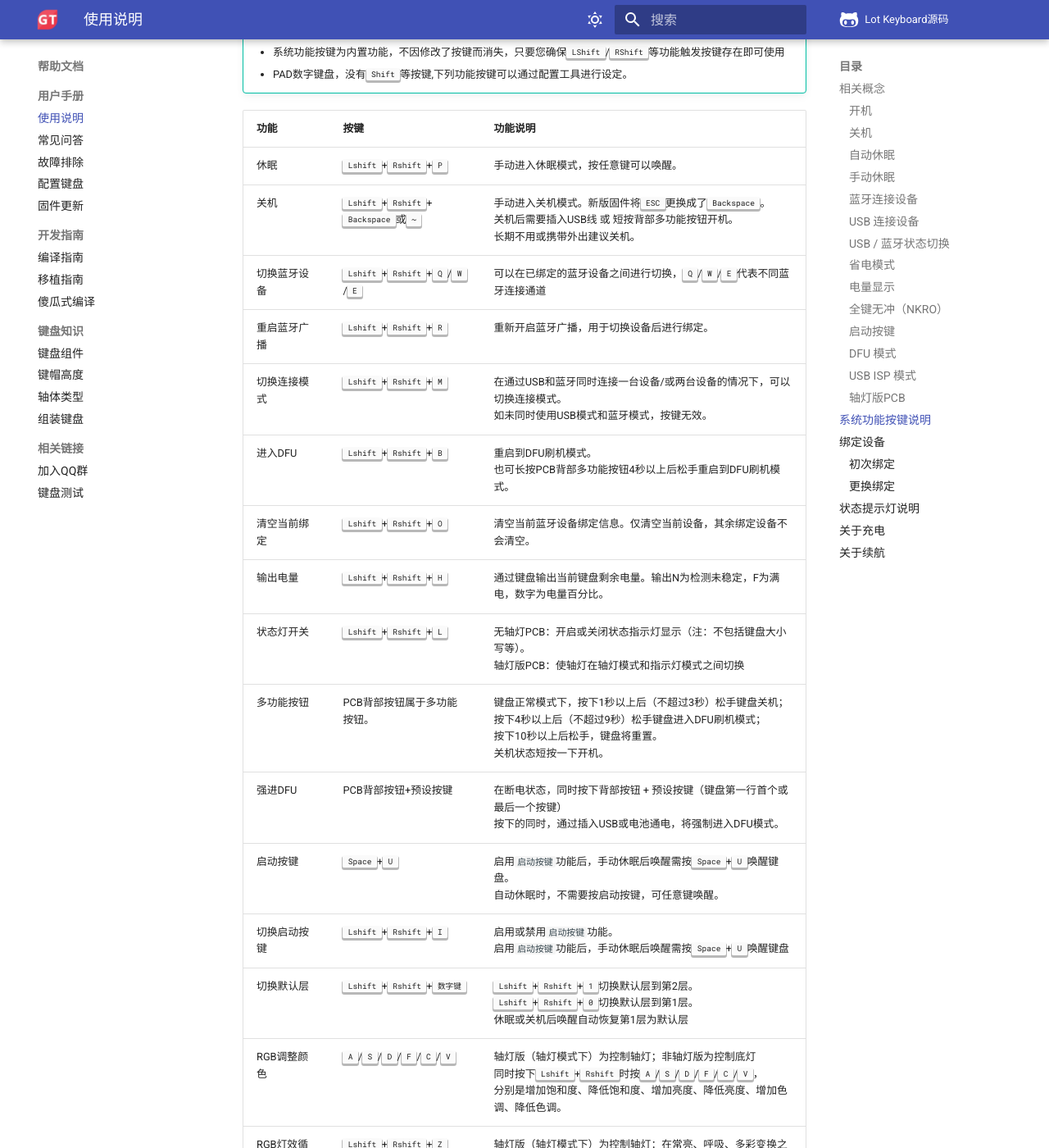
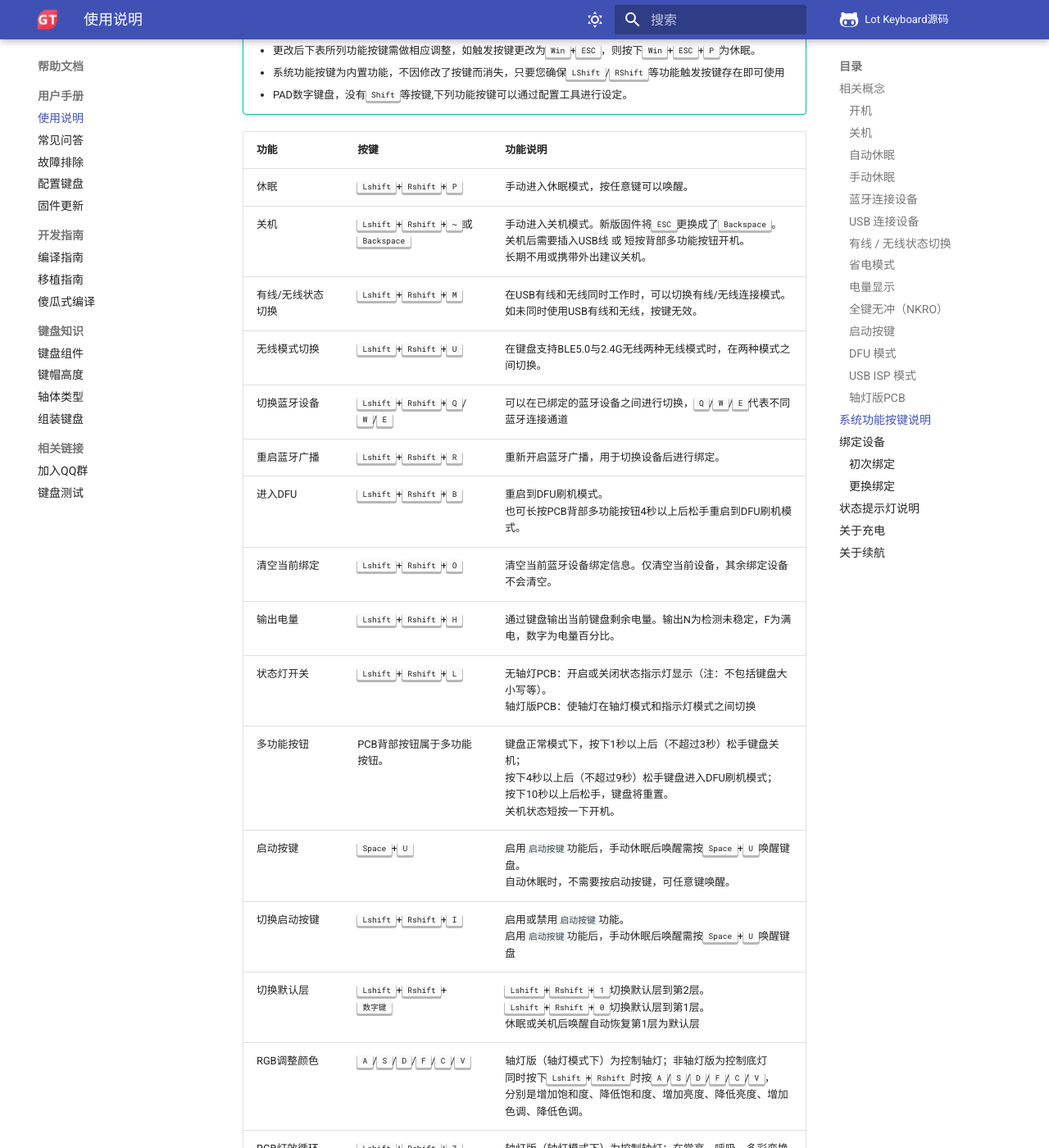
Before and after one commit to genokolar/genokolar.github.io, an MkDocs documentation site: the page built from docs/manual.md, in a window 1280 px wide and 1400 px high, scrolled down 3302 px. Shown: the whole window at 82% size. Built offline with MkDocs 1.6.1 and Material for MkDocs 9.7.7, drawn with Linux system fonts in a browser that asks for light colours; comment, search, counter and statistics services are not loaded; some of the changed text lies outside the part shown.

Commit message:
更新使用说明：初步加入2.4G说明

```diff
--- a/docs/css/extra.css
+++ b/docs/css/extra.css
@@ -33,3 +33,7 @@
 .twemoji {
     color: #1DA1F2;
   }
+/* 自定义页面最大宽度
+  .md-grid {
+    max-width: 1440px;
+  }*/
--- a/docs/manual.md
+++ b/docs/manual.md
@@ -43,10 +43,10 @@ GT系列蓝牙双模键盘PCB没有硬件电源开关，只需要接入电池或
 直接将 USB 线缆插入到键盘的 USB 接口，键盘即自动切换至 USB 模式。这时候就可以使用 USB 模式输入了。
 
 
-### USB / 蓝牙状态切换
-同时按下<kbd>Lshift</kbd>+<kbd>Rshift</kbd>+<kbd>M</kbd>可以在USB / 蓝牙 状态之间切换，如未插入USB线，此切换功能无效。
+### 有线 / 无线状态切换
+同时按下<kbd>Lshift</kbd>+<kbd>Rshift</kbd>+<kbd>M</kbd>可以在USB / 无线 状态之间切换，如未插入USB线，此切换功能无效。
 
-USB连接状态下，通过<kbd>Lshift</kbd>+<kbd>Rshift</kbd>+<kbd>Q</kbd>/<kbd>W</kbd>/<kbd>E</kbd>也可直接跳转到对应蓝牙通道。
+USB连接状态下，无线模式处于蓝牙模式时，可通过<kbd>Lshift</kbd>+<kbd>Rshift</kbd>+<kbd>Q</kbd>/<kbd>W</kbd>/<kbd>E</kbd>可直接跳转到对应蓝牙通道。
 
 
 ### 省电模式
@@ -115,16 +115,16 @@ USB ISP 模式为USB主控的烧录模式，在更新USB固件时需要先进入
 | 功能        | 按键          | 功能说明 |
 | ------------| --            |---- |
 | 休眠     | <kbd>Lshift</kbd>+<kbd>Rshift</kbd>+<kbd>P</kbd>        |手动进入休眠模式，按任意键可以唤醒。 |
-| 关机     | <kbd>Lshift</kbd>+<kbd>Rshift</kbd>+<kbd>Backspace</kbd>或<kbd>~</kbd>        |手动进入关机模式。新版固件将<kbd>ESC</kbd>更换成了<kbd>Backspace</kbd>。<br>关机后需要插入USB线 或 短按背部多功能按钮开机。<br>长期不用或携带外出建议关机。 |
+| 关机     | <kbd>Lshift</kbd>+<kbd>Rshift</kbd>+<kbd>~</kbd>或<kbd>Backspace</kbd>       |手动进入关机模式。新版固件将<kbd>ESC</kbd>更换成了<kbd>Backspace</kbd>。<br>关机后需要插入USB线 或 短按背部多功能按钮开机。<br>长期不用或携带外出建议关机。 |
+| 有线/无线状态切换     | <kbd>Lshift</kbd>+<kbd>Rshift</kbd>+<kbd>M</kbd>        |在USB有线和无线同时工作时，可以切换有线/无线连接模式。<br>如未同时使用USB有线和无线，按键无效。 |
+| 无线模式切换     | <kbd>Lshift</kbd>+<kbd>Rshift</kbd>+<kbd>U</kbd>        |在键盘支持BLE5.0与2.4G无线两种无线模式时，在两种模式之间切换。 |
 | 切换蓝牙设备     | <kbd>Lshift</kbd>+<kbd>Rshift</kbd>+<kbd>Q</kbd>/<kbd>W</kbd>/<kbd>E</kbd>        |可以在已绑定的蓝牙设备之间进行切换，<kbd>Q</kbd>/<kbd>W</kbd>/<kbd>E</kbd>代表不同蓝牙连接通道 |
 | 重启蓝牙广播     | <kbd>Lshift</kbd>+<kbd>Rshift</kbd>+<kbd>R</kbd>        | 重新开启蓝牙广播，用于切换设备后进行绑定。|
-| 切换连接模式     | <kbd>Lshift</kbd>+<kbd>Rshift</kbd>+<kbd>M</kbd>        |在通过USB和蓝牙同时连接一台设备/或两台设备的情况下，可以切换连接模式。<br>如未同时使用USB模式和蓝牙模式，按键无效。 |
 | 进入DFU     | <kbd>Lshift</kbd>+<kbd>Rshift</kbd>+<kbd>B</kbd>        |重启到DFU刷机模式。<br>也可长按PCB背部多功能按钮4秒以上后松手重启到DFU刷机模式。 |
 | 清空当前绑定  |<kbd>Lshift</kbd>+<kbd>Rshift</kbd>+<kbd>O</kbd>    |清空当前蓝牙设备绑定信息。仅清空当前设备，其余绑定设备不会清空。|
 | 输出电量 |<kbd>Lshift</kbd>+<kbd>Rshift</kbd>+<kbd>H</kbd>       |通过键盘输出当前键盘剩余电量。输出N为检测未稳定，F为满电，数字为电量百分比。|
 | 状态灯开关 |<kbd>Lshift</kbd>+<kbd>Rshift</kbd>+<kbd>L</kbd>       |无轴灯PCB：开启或关闭状态指示灯显示（注：不包括键盘大小写等）。<br>轴灯版PCB：使轴灯在轴灯模式和指示灯模式之间切换|
 | 多功能按钮 | PCB背部按钮属于多功能按钮。| 键盘正常模式下，按下1秒以上后（不超过3秒）松手键盘关机；<br>按下4秒以上后（不超过9秒）松手键盘进入DFU刷机模式；<br>按下10秒以上后松手，键盘将重置。<br>关机状态短按一下开机。|
-| 强进DFU |  PCB背部按钮+预设按键 |在断电状态，同时按下背部按钮 + 预设按键（键盘第一行首个或最后一个按键）<br>按下的同时，通过插入USB或电池通电，将强制进入DFU模式。|
 | 启动按键 |  <kbd>Space</kbd>+<kbd>U</kbd> | 启用`启动按键`功能后，手动休眠后唤醒需按<kbd>Space</kbd>+<kbd>U</kbd>唤醒键盘。<br>自动休眠时，不需要按启动按键，可任意键唤醒。|
 | 切换启动按键 |<kbd>Lshift</kbd>+<kbd>Rshift</kbd>+<kbd>I</kbd>       |启用或禁用`启动按键`功能。<br> 启用`启动按键`功能后，手动休眠后唤醒需按<kbd>Space</kbd>+<kbd>U</kbd>唤醒键盘|
 | 切换默认层 |  <kbd>Lshift</kbd>+<kbd>Rshift</kbd>+<kbd>数字键</kbd> | <kbd>Lshift</kbd>+<kbd>Rshift</kbd>+<kbd>1</kbd>切换默认层到第2层。 <br> <kbd>Lshift</kbd>+<kbd>Rshift</kbd>+<kbd>0</kbd>切换默认层到第1层。<br> 休眠或关机后唤醒自动恢复第1层为默认层|
@@ -177,6 +177,7 @@ GT系列蓝牙键盘无灯版指示灯一般为3颗，每个键盘指示灯的
 
 - 蓝色灯-蓝牙连接成功、蓝牙输出
 - 绿色灯-USB输出
+- 红色灯-2.4G无线输出
 - 蓝色指示灯闪烁-蓝牙通道1️⃣广播中
 - 绿色指示灯闪烁-蓝牙通道2️⃣广播中
 - 红色指示灯闪烁-蓝牙通道3️⃣广播中
@@ -188,6 +189,7 @@ GT系列蓝牙键盘轴灯版默认采用轴灯作为指示，不同颜色代表
 
 - 蓝色-蓝牙连接成功、蓝牙输出
 - 绿色-USB输出
+- 青色-2.4G无线输出
 - 粉色-蓝牙通道1️⃣广播中
 - 黄色-蓝牙通道2️⃣广播中
 - 红色-蓝牙通道3️⃣广播中
```
Also changed, not shown: other parts of docs/manual.md (+1 -1 lines).
